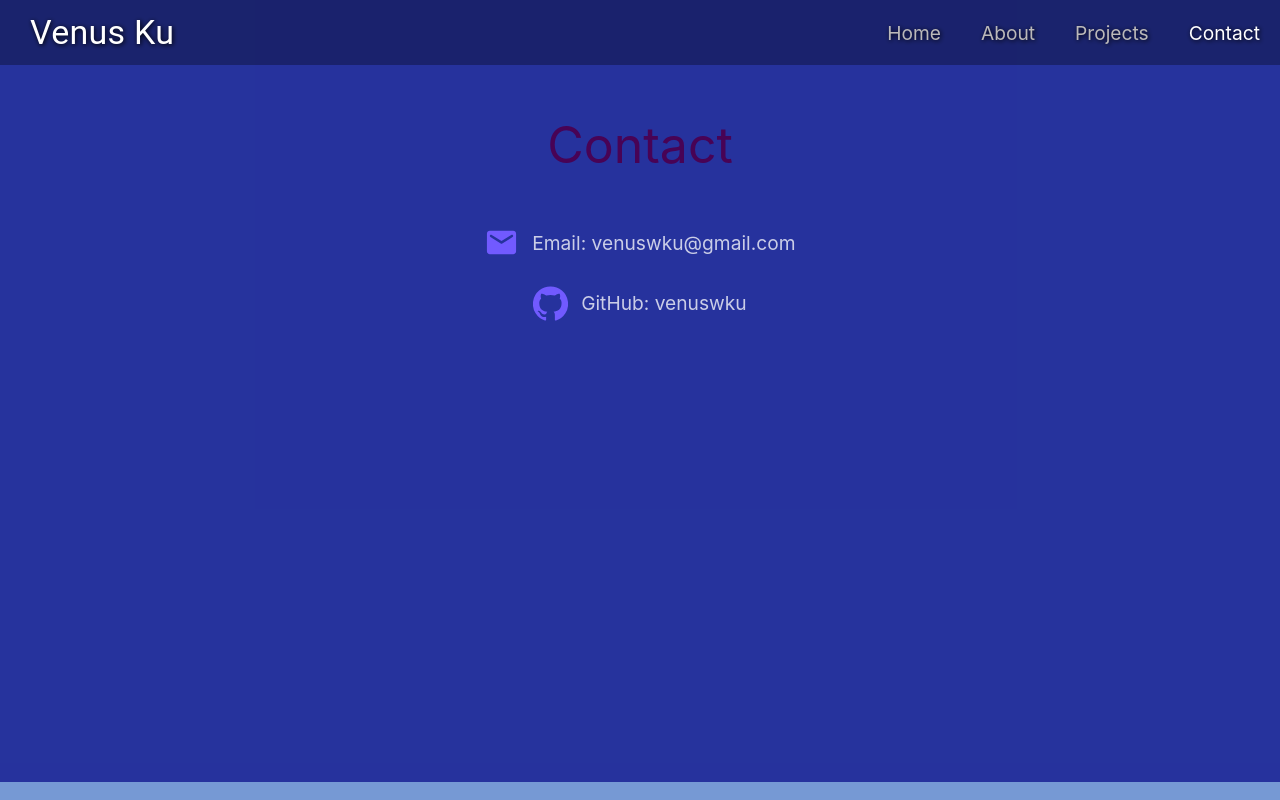
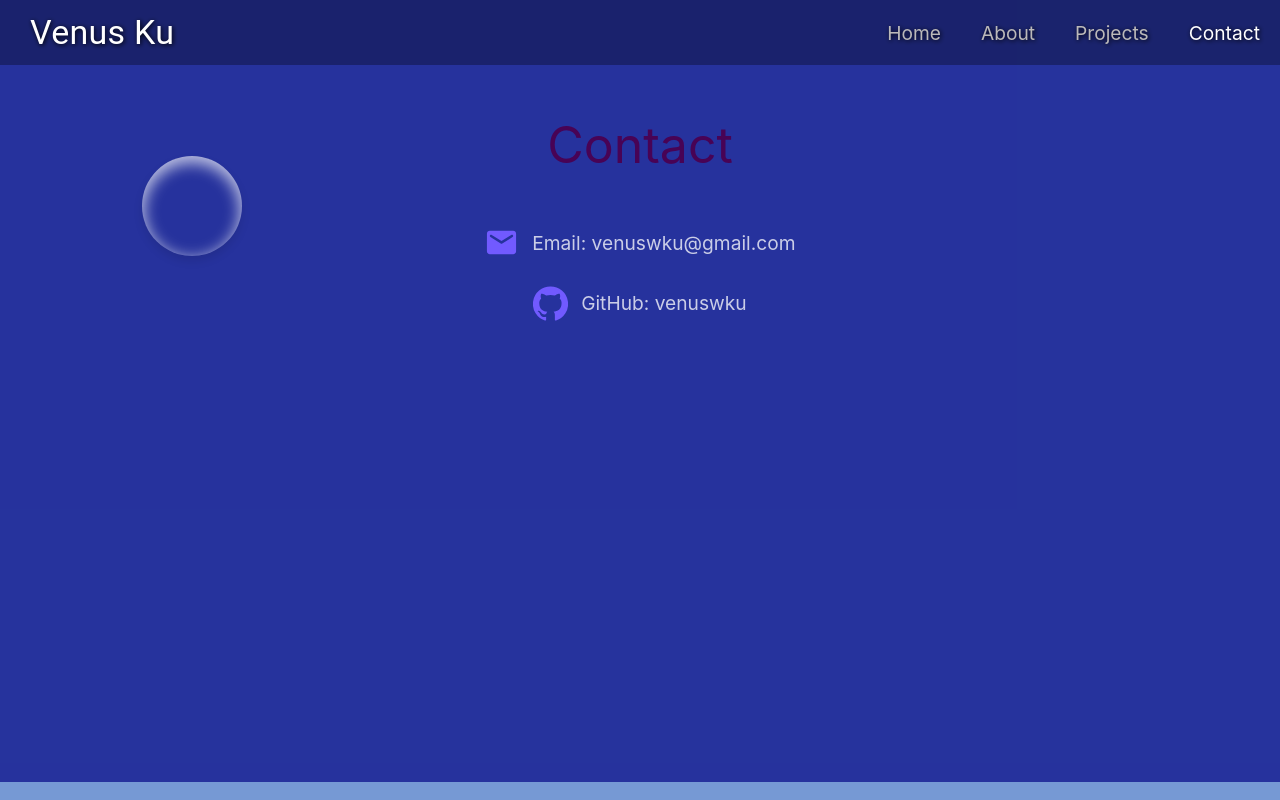
Before and after one commit to venuswku/venuswku.github.io, a React (Create React App) app: page /contact in a window 1280 px wide. Built offline with nearby package versions, Linux system fonts and the light colour scheme.

Commit message:
added floating bubbles on contact page

```diff
--- a/src/Pages/Contact.css
+++ b/src/Pages/Contact.css
@@ -9,7 +9,6 @@
 .contact-heading {
     position: relative;
     z-index: 1;
-
 }
 
 .bubble {
--- a/src/Pages/Contact.js
+++ b/src/Pages/Contact.js
@@ -7,7 +7,12 @@ import GitHubIcon from '@material-ui/icons/GitHub';
 function Contact() {
     return (
         <div className="contact">
-            <p className="heading">Contact</p>
+            <div className="bubble bubble1"></div>
+            <div className="bubble bubble2"></div>
+            <div className="bubble bubble3"></div>
+            <div className="bubble bubble4"></div>
+            <div className="bubble bubble5"></div>
+            <p className="heading contact-heading">Contact</p>
             <a href="mailto:venuswku@gmail.com" target="_blank" rel="noopener noreferrer" className="contact-links">
                 <EmailRoundedIcon fontSize="large" className="contact-link-icon" />Email: venuswku@gmail.com
             </a>
```
